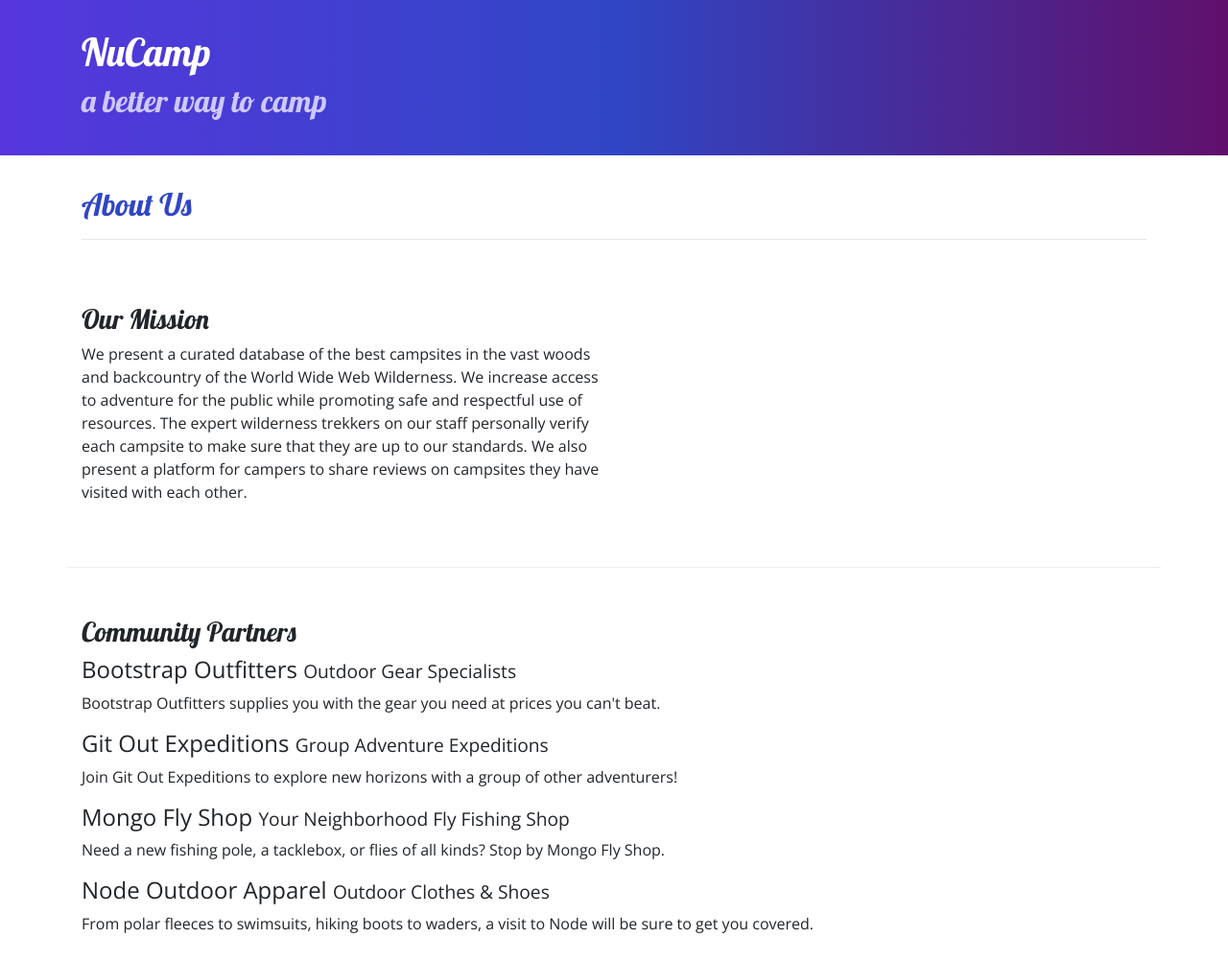
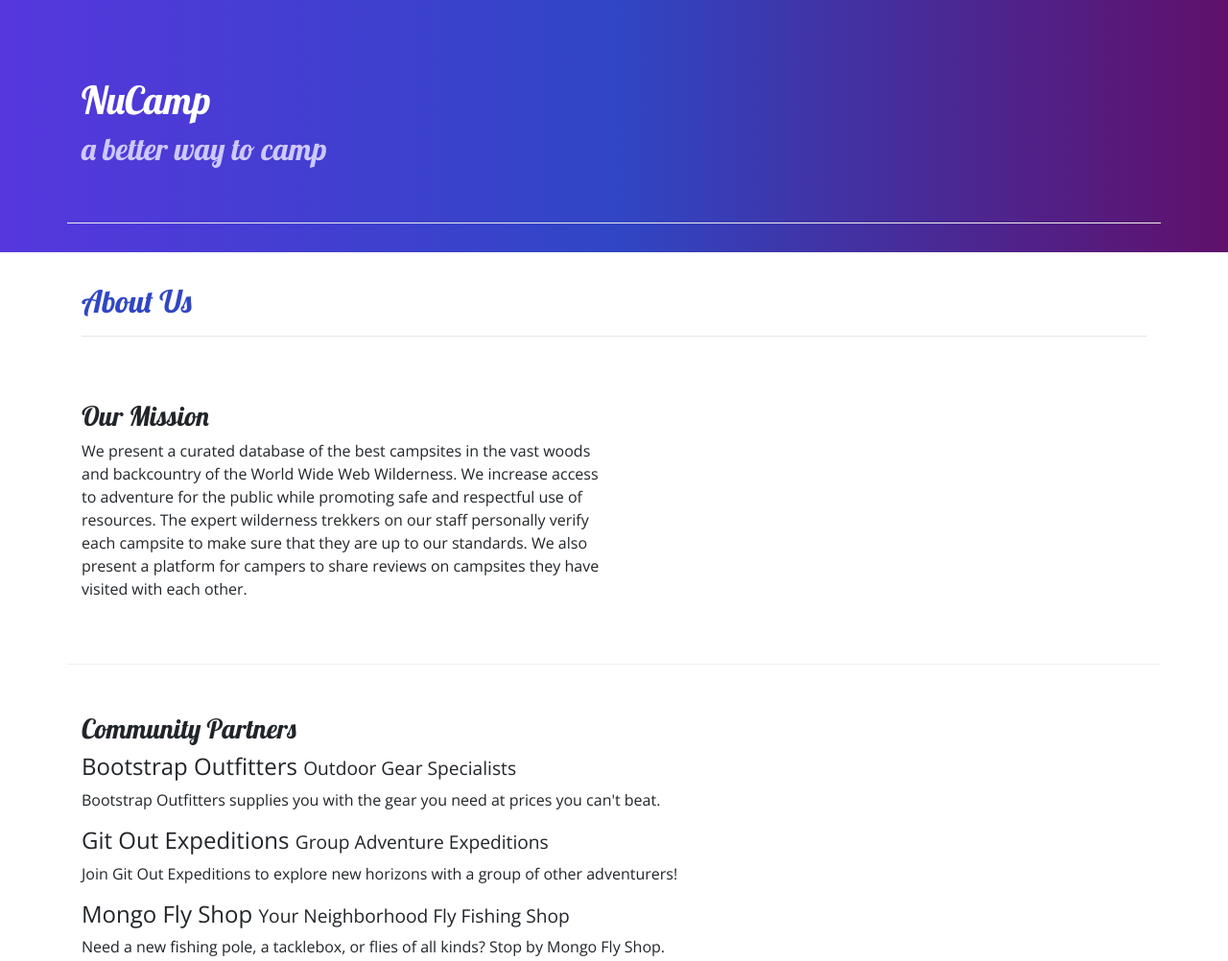
Before and after one commit to luisdeandac/nucampsite, a website: page aboutus.html in a window 1280 px wide. Shown: the top 1002 px of the page at 96% size. Drawn offline with nearby package versions, Linux system fonts and the light colour scheme.

Commit message:
1st week project about us

```diff
--- a/aboutus.html
+++ b/aboutus.html
@@ -19,7 +19,7 @@
 <body>
     <header class="jumbotron jumbotron-fluid">
         <div class="container">
-            <div class="row">
+            <div class="row row-content align-items-center">
                 <div class="col">
                     <h1>NuCamp</h1>
                     <h2>a better way to camp</h2>
```
